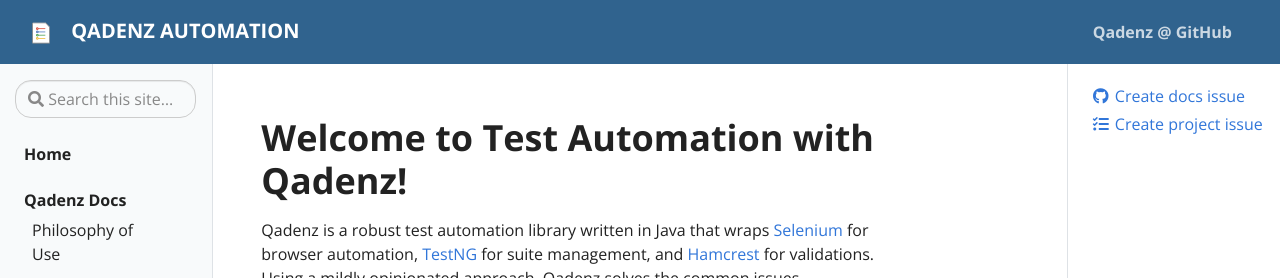
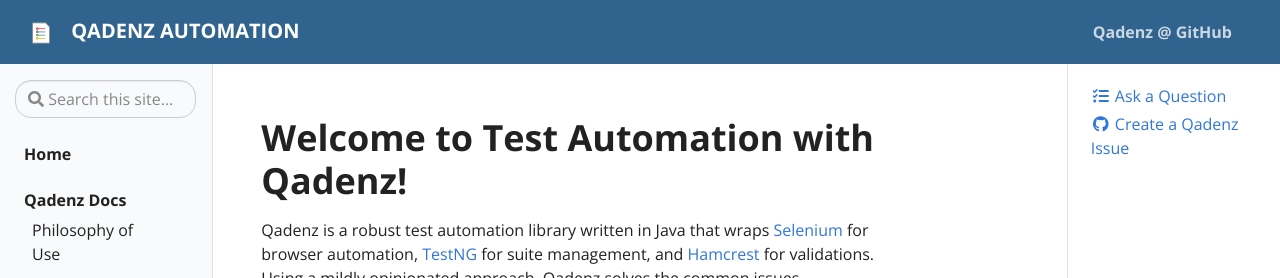
Before and after one commit to qadenz/qadenz.github.io, a Jekyll site: the page built from pages/index.md, in a window 1280 px wide. Shown: the top 278 px of the page. Built offline with Jekyll 4.4.1, drawn with Linux system fonts in a browser that asks for light colours.

Commit message:
Tweaked the question and issue links

```diff
--- a/_includes/editable.html
+++ b/_includes/editable.html
@@ -1,6 +1,6 @@
 <!-- <a href="{{ site.repo }}/edit/{% if site.github_branch %}{{ site.github_branch }}{% else %}master{% endif %}/{{ page.path }}" target="_blank"><i class="fa fa-edit fa-fw"></i> Edit this page</a> -->
-<a href="{{ site.repo2 }}/issues/new?labels={% if page.editable %}{{ page.editable }}{% else %}question{% endif %}&title=Question:&body=Question on: {{ site.repo }}/tree/master/{{ page.path }}" target="_blank"><i class="fab fa-github fa-fw"></i> Create docs issue</a>
-<a href="{{ site.repo }}/issues/new" target="_blank"><i class="fas fa-tasks fa-fw"></i> Create project issue</a>
+<a href="{{ site.repo2 }}/issues/new?labels={% if page.editable %}{{ page.editable }}{% else %}question{% endif %}&title=Question:&body=Question on: {{ site.repo }}/tree/master/{{ page.path }}" target="_blank"><i class="fas fa-tasks fa-fw"></i> Ask a Question</a>
+<a href="{{ site.repo }}/issues/new" target="_blank"><i class="fab fa-github fa-fw"></i> Create a Qadenz Issue</a>
 <!-- this will parse through the header fields and add a button to open
      an issue / ask a question on Github. The editable field should be in
      the post frontend matter, and refer to the label to open the issue for -->
```
